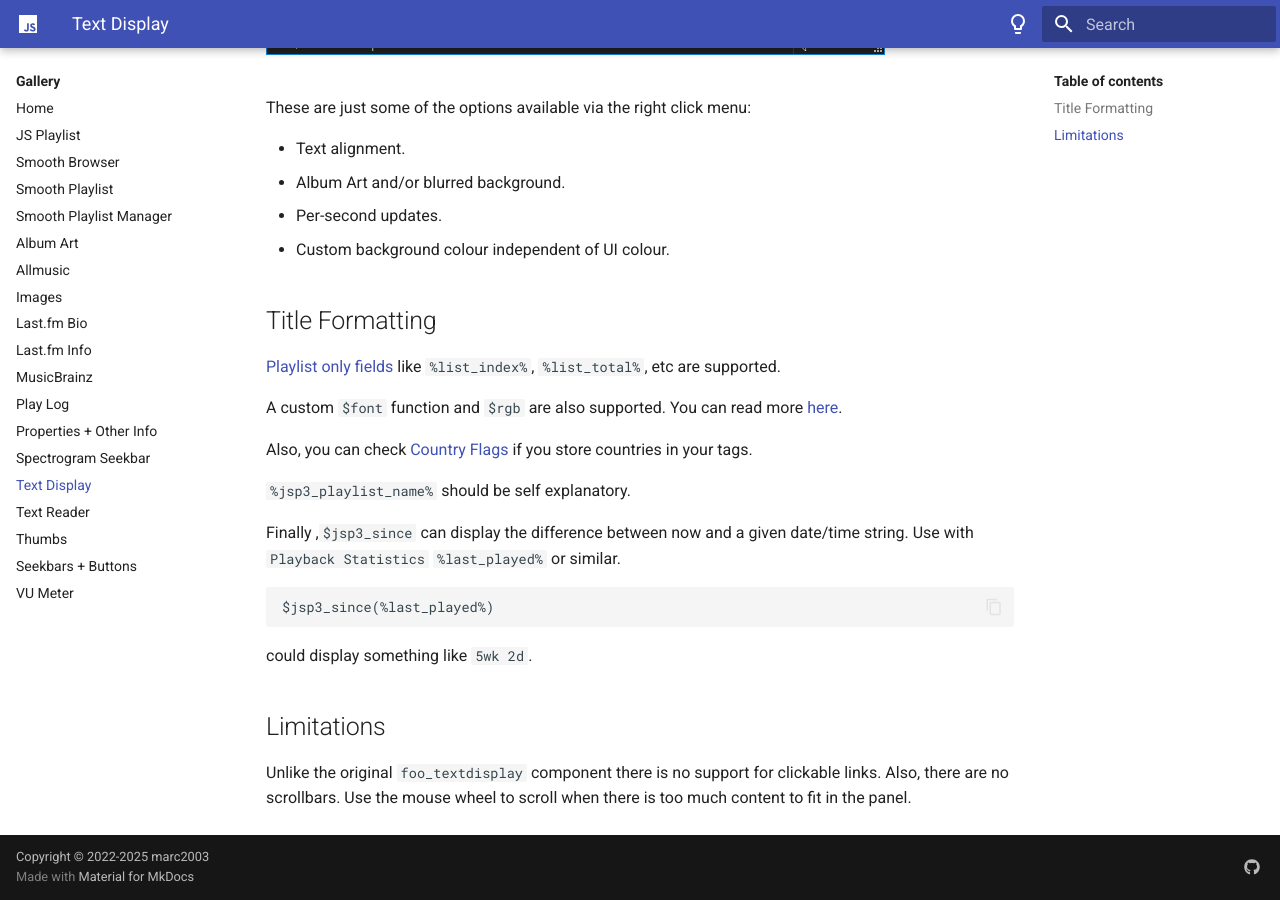
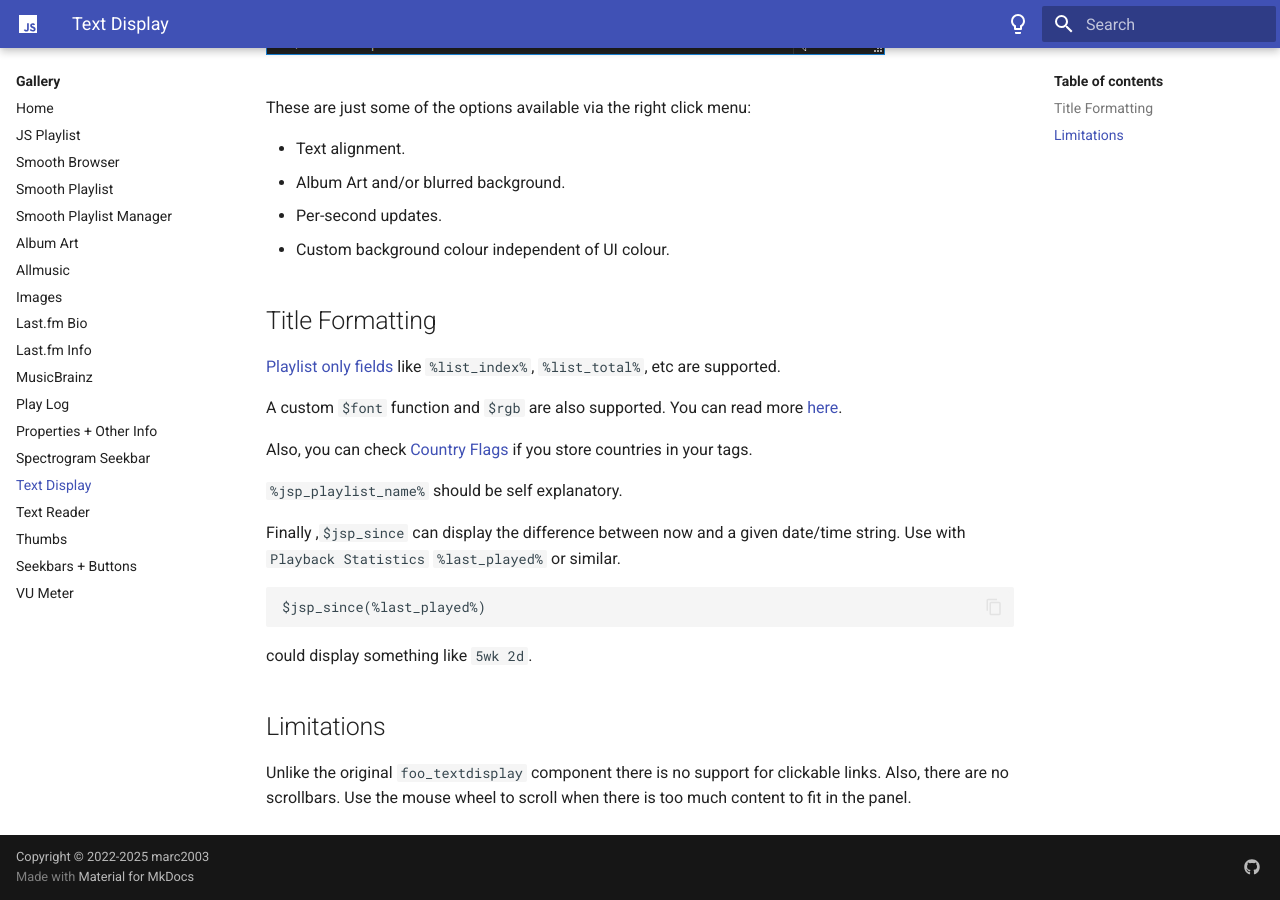
Before and after one commit to marc2k3/rtfm, an MkDocs documentation site: the page built from docs/gallery/text-display.md, in a window 1280 px wide and 900 px high, scrolled down 748 px. Built offline with MkDocs 1.6.1 and Material for MkDocs 9.7.7, drawn with Linux system fonts in a browser that asks for light colours.

Commit message:
Update text-display.md

````diff
--- a/docs/gallery/text-display.md
+++ b/docs/gallery/text-display.md
@@ -18,13 +18,13 @@ A custom `$font` function and `$rgb` are also supported. You can read more [here
 
 Also, you can check [Country Flags](../guides/country-flags.md) if you store countries in your tags.
 
-`%jsp3_playlist_name%` should be self explanatory.
+`%jsp_playlist_name%` should be self explanatory.
 
-Finally ,`$jsp3_since` can display the difference between now and a given date/time string.
+Finally ,`$jsp_since` can display the difference between now and a given date/time string.
 Use with `Playback Statistics` `%last_played%` or similar.
 
 ```
-$jsp3_since(%last_played%)
+$jsp_since(%last_played%)
 ```
 
 could display something like `5wk 2d`.
````
